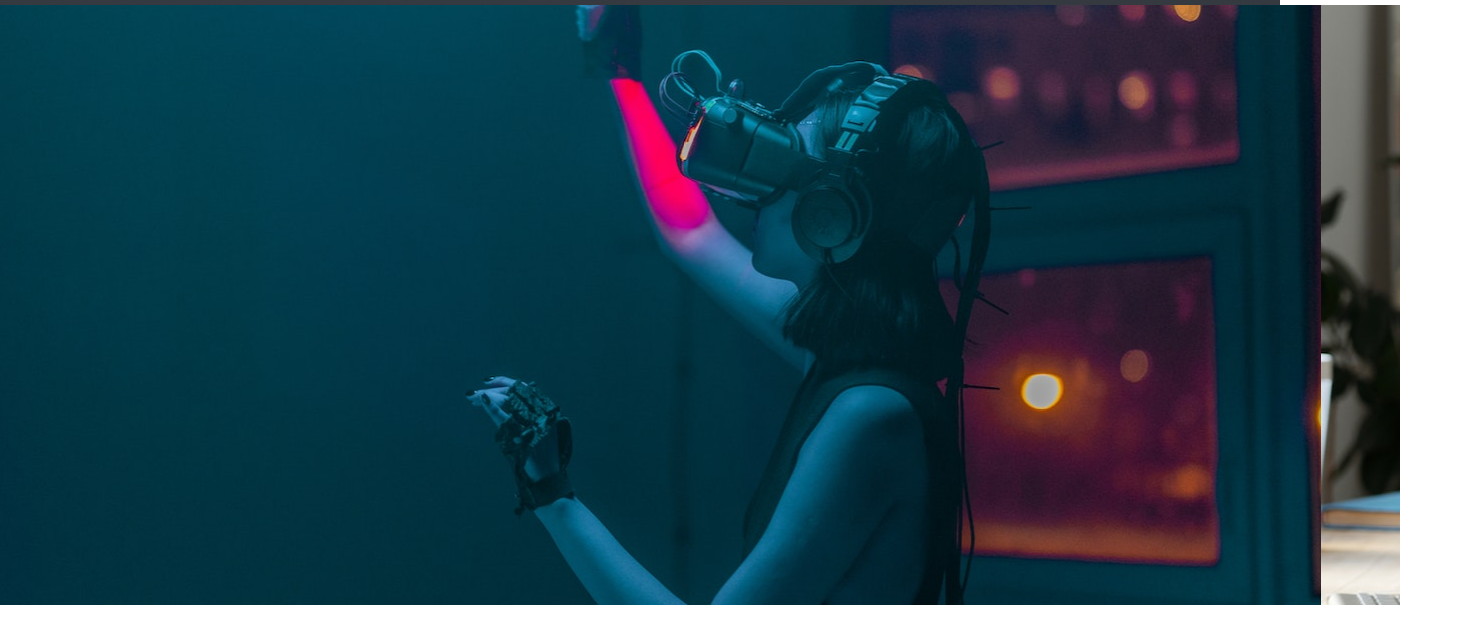
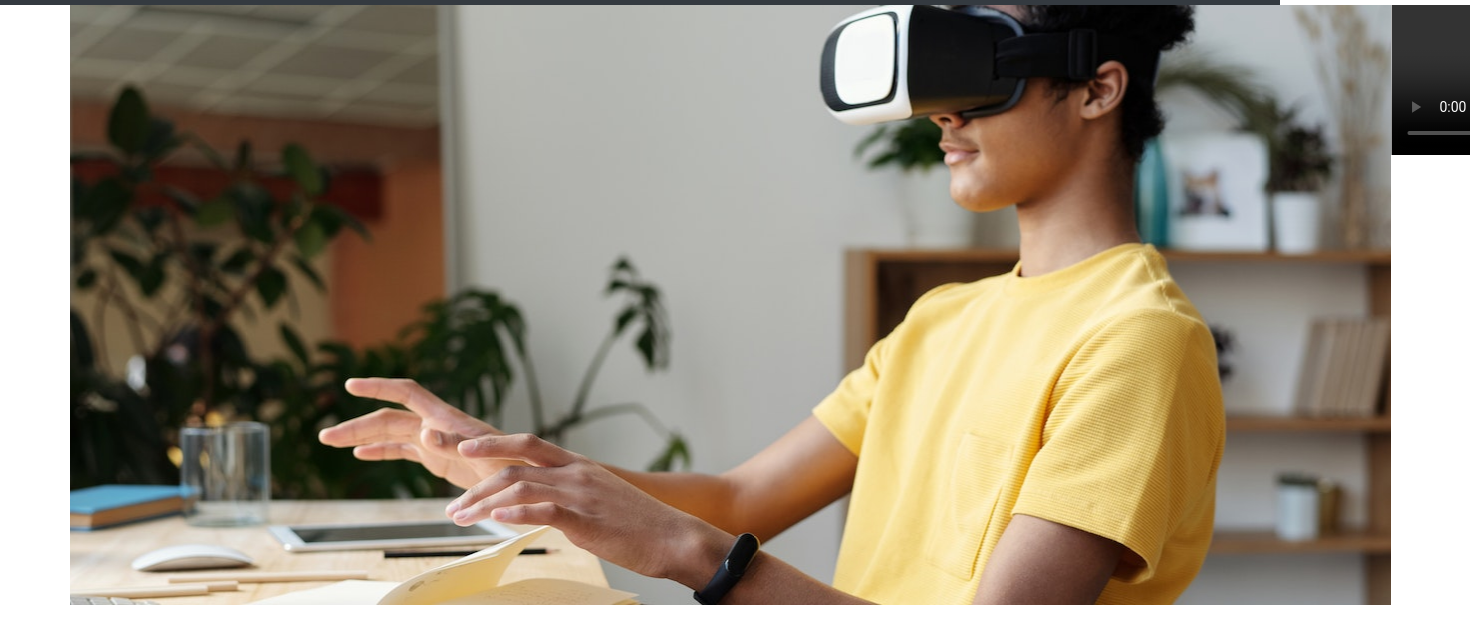
Before and after one commit to Manjappa/myfirstwebsite, a plain HTML site: page index.html in a window 1280 px wide. Shown: the part 51-694 px from the top of the page, 1470 px wide, since content can reach past the window. Drawn offline with nearby package versions, Linux system fonts and the light colour scheme; grey boxes are pictures that could not be loaded.

Commit message:
timeout decrease

```diff
--- a/index.html
+++ b/index.html
@@ -27,7 +27,7 @@
             </ul>
         </div>
     </nav>
-    <div class="container-fluid">
+    <div class="container">
         <div class="row">
             <div class="carousel slide" id="myslider" data-ride="carousel">
                 <div class="carousel-inner" id="myslider">
@@ -49,7 +49,7 @@
 
     <script>
         $('.carousel').carousel({
-            interval: 5000
+            interval: 1000
         })
     </script>
 </body>
```
